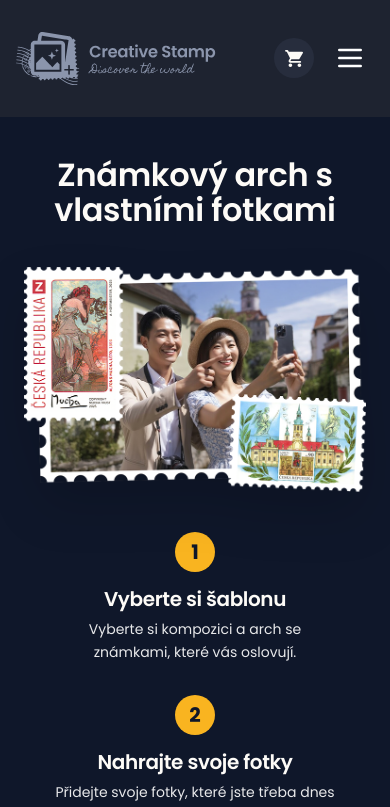
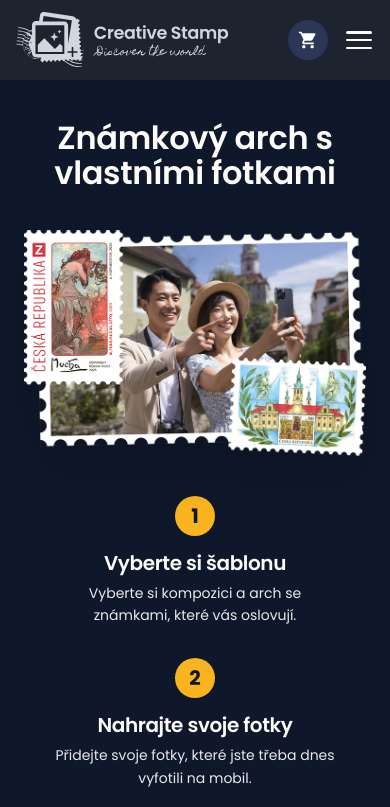
Before and after one commit to premekmrzena/gemini-stamp, a Next.js app: page / in a window 390 px wide. Shown: the top 807 px of the page. Built offline with nearby package versions, Linux system fonts and the light colour scheme; no server answers; the database is empty.

Commit message:
Oprava Tailwind barev

```diff
--- a/src/components/Header.tsx
+++ b/src/components/Header.tsx
@@ -13,24 +13,23 @@ export default function Header() {
 
   return (
     // Přidali jsme 'relative' a 'z-50', aby mobilní menu správně překrývalo obsah pod ním
-    <header className="bg-[#1E2330] text-white px-4 lg:px-[84px] py-[32px] flex items-center justify-between w-full relative z-50">
+    // ÚPRAVA PRO MOBIL: Nastavena fixní výška 80px (h-[80px]) a vertikální padding 12px (py-[12px]). Od md: nahoru se vrací původní hodnoty.
+    <header className="bg-[#1E2330] text-white px-4 lg:px-[84px] py-[12px] md:py-[32px] h-[80px] md:h-auto flex items-center justify-between w-full relative z-50">
 
       {/* Levá část - Logo */}
-      <Link href="/" className="flex-shrink-0">
+      <Link href="/" className="flex-shrink-0 flex items-center h-full">
         <Image
           src="/images/creative-stamp_logo.svg"
           alt="Creative Stamp Logo"
-          // Výška z Figmy je 69. Šířku jsem odhadl poměrově na cca 250 (případně si číslo uprav podle Figmy)
           width={250}
           height={69}
           priority
-          // Na mobilu mu dáme velkorysých 200px, na desktopu plných 250px.
-          // h-auto je klíčové, aby se zachoval poměr stran a logo se nedeformovalo.
-          className="w-[200px] md:w-[250px] h-auto"
+          // ÚPRAVA PRO MOBIL: Výška omezena na 56px (80px header - 24px padding), šířka se dopočítá. Na desktopu se vrací původní šířka 250px.
+          className="h-[56px] w-auto md:w-[250px] md:h-auto object-contain"
         />
       </Link>
 
-      {/* Pravá část - Navigace a Košík (DESKTOP) */}
+      {/* Pravá část - Navigace a Košík (DESKTOP) - ZCELA BEZ ZMĚN */}
       <div className="hidden md:flex items-center">
         <nav className="flex items-center text-[15px] lg:text-[16px] font-medium tracking-[-0.02em] leading-none">
           <Link href="/znamky" className="pr-[22px] hover:text-gray-300 transition">Známky</Link>
@@ -53,33 +52,39 @@ export default function Header() {
       </div>
 
       {/* Pravá část - Mobilní tlačítka (MOBILE) */}
-      <div className="flex md:hidden items-center gap-3">
-        {/* Košík chceme vidět i na mobilu pořád */}
+      <div className="flex md:hidden items-center gap-4">
+        {/* Košík pro mobil - Nový vzhled dle náhledu (plná ikona, modré pozadí) */}
         <Link href="/kosik">
-          <div className="w-10 h-10 rounded-full bg-[#272D3D] flex items-center justify-center">
-             <Image src="/images/shop-icon.svg" alt="Košík" width={18} height={18} />
+          <div className="w-[40px] h-[40px] rounded-full bg-[#2B3755] flex items-center justify-center">
+             <svg width="20" height="20" viewBox="0 0 24 24" fill="currentColor" className="text-white">
+               <path d="M7 18c-1.1 0-1.99.9-1.99 2S5.9 22 7 22s2-.9 2-2-.9-2-2-2zM1 2v2h2l3.6 7.59-1.35 2.45c-.16.28-.25.61-.25.96 0 1.1.9 2 2 2h12v-2H7.42c-.14 0-.25-.11-.25-.25l.03-.12.9-1.63h7.45c.75 0 1.41-.41 1.75-1.03l3.58-6.49c.08-.14.12-.31.12-.48 0-.55-.45-1-1-1H5.21l-.94-2H1zm16 16c-1.1 0-1.99.9-1.99 2s.89 2 1.99 2 2-.9 2-2-.9-2-2-2z" />
+             </svg>
           </div>
         </Link>
 
-        {/* Hamburger Tlačítko */}
+        {/* Hamburger Tlačítko - Nový vzhled s čistými linkami */}
         <button
           onClick={toggleMenu}
-          className="p-2 text-white focus:outline-none"
+          className="text-white focus:outline-none w-[30px] h-[40px] flex items-center justify-center"
           aria-label="Přepnout menu"
         >
-          <svg className="w-8 h-8" fill="none" stroke="currentColor" viewBox="0 0 24 24">
-            {isMobileMenuOpen ? (
-              // Ikona Křížku (zavřít)
+          {isMobileMenuOpen ? (
+            // Ikona Křížku (zavřít)
+            <svg className="w-8 h-8" fill="none" stroke="currentColor" viewBox="0 0 24 24">
               <path strokeLinecap="round" strokeLinejoin="round" strokeWidth={2} d="M6 18L18 6M6 6l12 12" />
-            ) : (
-              // Ikona Hamburgeru (otevřít)
-              <path strokeLinecap="round" strokeLinejoin="round" strokeWidth={2} d="M4 6h16M4 12h16M4 18h16" />
-            )}
-          </svg>
+            </svg>
+          ) : (
+            // Ikona Hamburgeru (otevřít) - 3 horizontální linky
+            <div className="flex flex-col justify-between h-[18px] w-[26px]">
+              <span className="w-full h-[2.5px] bg-[#FDFBF7] rounded-full"></span>
+              <span className="w-full h-[2.5px] bg-[#FDFBF7] rounded-full"></span>
+              <span className="w-full h-[2.5px] bg-[#FDFBF7] rounded-full"></span>
+            </div>
+          )}
         </button>
       </div>
 
-      {/* Rozbalovací Mobilní Menu (Dropdown) */}
+      {/* Rozbalovací Mobilní Menu (Dropdown) - ZCELA BEZ ZMĚN */}
       {isMobileMenuOpen && (
         <div className="absolute top-full left-0 w-full bg-[#1E2330] border-t border-white/10 shadow-2xl md:hidden flex flex-col">
           <nav className="flex flex-col text-[16px] font-medium tracking-[-0.02em] p-4 gap-2">
```
Also changed, not shown: src/components/ProductList.tsx (+33 -39 lines), public/images/creative-stamp_logo.svg.
